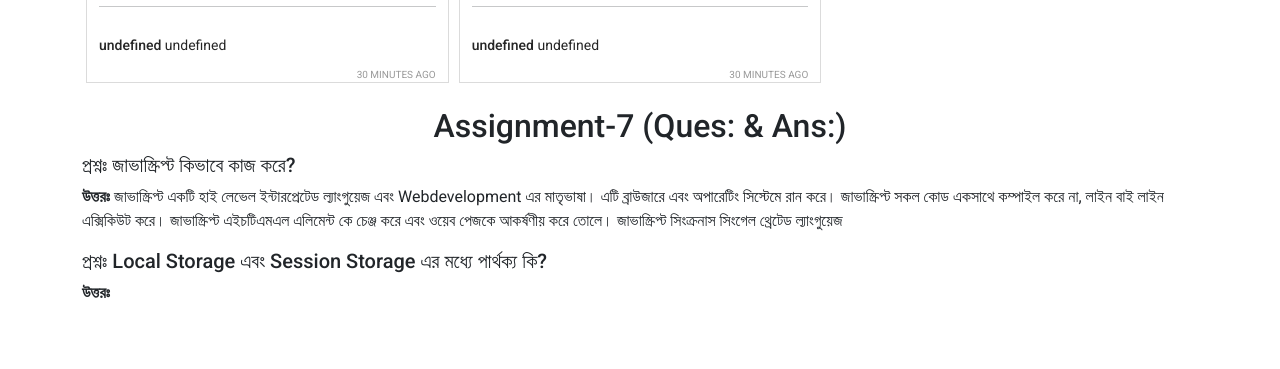
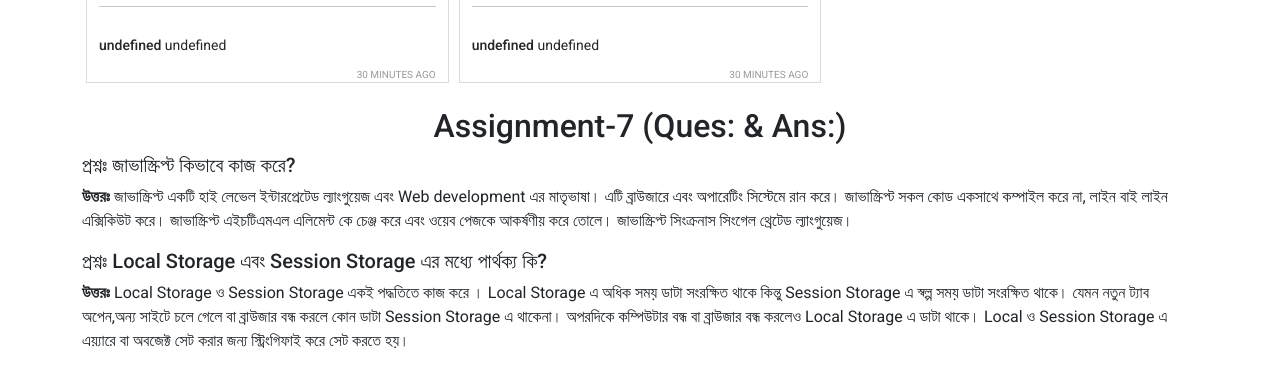
Before and after one commit to BabulKumar2022/insta-sohor-live, a plain HTML site: page index.html in a window 1280 px wide. Shown: the part 1401-1770 px from the top of the page. Before the commit the page ends 1722 px from the top, so only its background shows below. Drawn offline with nearby package versions, Linux system fonts and the light colour scheme.

Commit message:
2ndAnsAdded

```diff
--- a/index.html
+++ b/index.html
@@ -82,9 +82,9 @@
             <h2 class="text-center mt-2">Assignment-7 (Ques: & Ans:)</h2>
             <div class="container">
                 <h5>প্রশ্নঃ জাভাস্ক্রিপ্ট কিভাবে কাজ করে?</h5>
-                 <p><strong>উত্তরঃ </strong>জাভাস্ক্রিপ্ট একটি হাই লেভেল ইন্টারপ্রেটেড    ল্যাংগুয়েজ এবং Webdevelopment এর মাতৃভাষা। এটি ব্রাউজারে এবং  অপারেটিং সিস্টেমে রান করে। জাভাস্ক্রিপ্ট সকল কোড একসাথে কম্পাইল করে না, লাইন বাই লাইন এক্সিকিউট করে। জাভাস্ক্রিপ্ট এইচটিএমএল এলিমেন্ট কে চেঞ্জ করে এবং ওয়েব পেজকে আকর্ষণীয় করে তোলে। জাভাস্ক্রিপ্ট সিংক্রনাস সিংগেল থ্রেটেড ল্যাংগুয়েজ </p>
+                 <p><strong>উত্তরঃ </strong>জাভাস্ক্রিপ্ট একটি হাই লেভেল ইন্টারপ্রেটেড    ল্যাংগুয়েজ এবং Web development এর মাতৃভাষা। এটি ব্রাউজারে এবং  অপারেটিং সিস্টেমে রান করে। জাভাস্ক্রিপ্ট সকল কোড একসাথে কম্পাইল করে না, লাইন বাই লাইন এক্সিকিউট করে। জাভাস্ক্রিপ্ট এইচটিএমএল এলিমেন্ট কে চেঞ্জ করে এবং ওয়েব পেজকে আকর্ষণীয় করে তোলে। জাভাস্ক্রিপ্ট সিংক্রনাস সিংগেল থ্রেটেড ল্যাংগুয়েজ। </p>
                 <h5>প্রশ্নঃ Local Storage এবং Session Storage এর মধ্যে পার্থক্য কি?</h5>
-                <p> <strong>উত্তরঃ </strong></p>
+                <p> <strong>উত্তরঃ </strong> Local Storage ও Session Storage একই পদ্ধতিতে কাজ করে । Local Storage এ অধিক সময় ডাটা সংরক্ষিত থাকে কিন্তু Session Storage এ স্বল্প সময় ডাটা সংরক্ষিত থাকে। যেমন নতুন ট্যাব অপেন,অন্য সাইটে চলে গেলে বা ব্রাউজার বন্ধ করলে কোন ডাটা Session Storage এ থাকেনা। অপরদিকে কম্পিউটার বন্ধ বা ব্রাউজার বন্ধ করলেও Local Storage এ ডাটা থাকে। Local ও Session Storage এ এয়্যারে  বা অবজেক্ট সেট করার জন্য স্ট্রিংগিফাই করে সেট করতে হয়।  </p>
             </div>
 
         </section>
```
